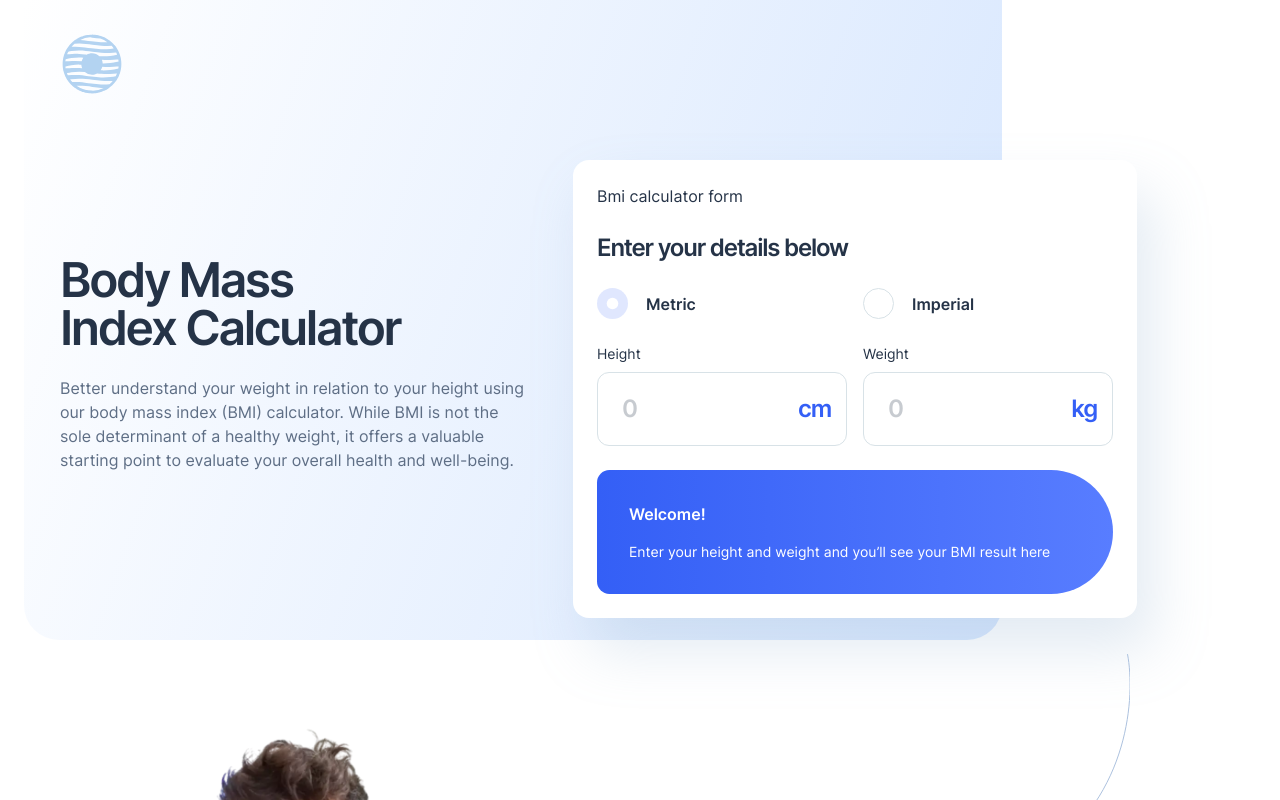
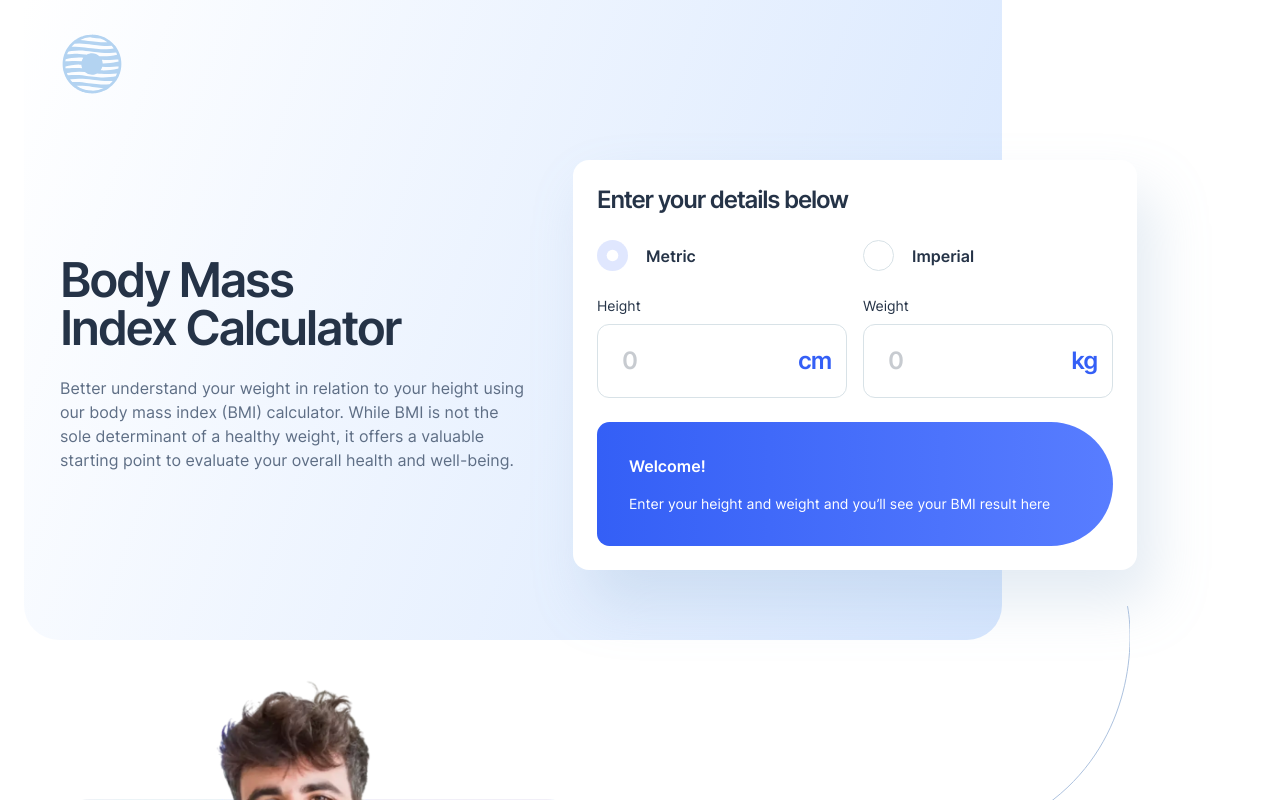
Before and after one commit to solvman/bmi-calculator, a React (Vite) app: page / in a window 1280 px wide. Shown: the top 800 px of the page. Built offline with nearby package versions, Linux system fonts and the light colour scheme.

Commit message:
Fix HTML report issues

```diff
--- a/src/components/Hero/components/Calculator/Calculator.tsx
+++ b/src/components/Hero/components/Calculator/Calculator.tsx
@@ -11,7 +11,7 @@ function Calculator() {
 
   return (
     <article className="flex w-full flex-col gap-y-6 rounded-2xl bg-white p-6 text-gunmetal shadow-card lg:max-w-[564px]">
-      <h2 className="visually-hidden">Bmi calculator form</h2>
+      <h2 className="sr-only">Bmi calculator form</h2>
       <fieldset className="border-red flex flex-col gap-6">
         <legend className="mb-6 text-2xl font-semibold tracking-tighter">
           Enter your details below
```
